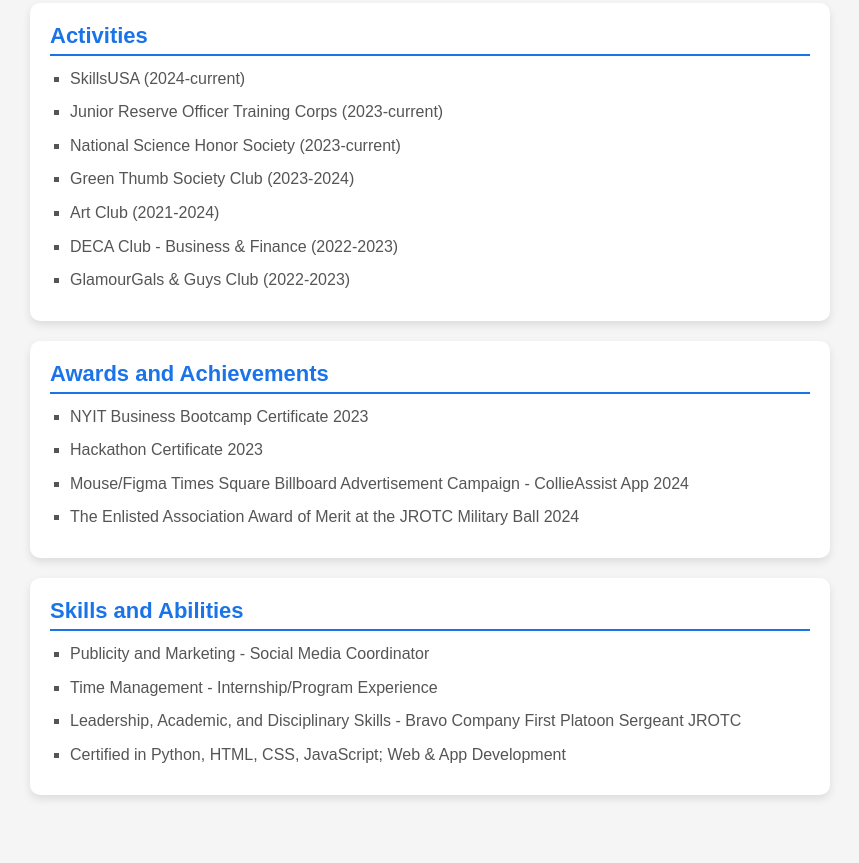
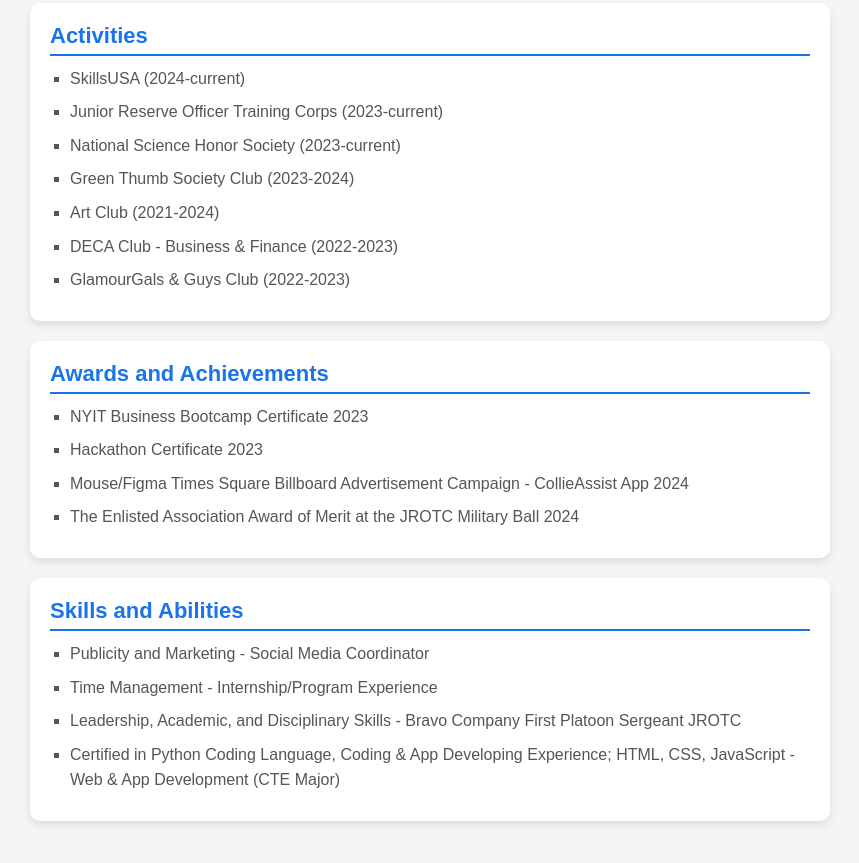
Before and after one commit to shifarabaja/Portfolio, a plain HTML site: page resume.html in a window 1280 px wide. Shown: the part 860-1723 px from the top of the page, without its empty margins (210-1069 px from the left). Drawn offline with Linux system fonts and the light colour scheme.

Commit message:
Update resume.html

```diff
--- a/resume.html
+++ b/resume.html
@@ -69,7 +69,8 @@
                     <li>Publicity and Marketing - Social Media Coordinator</li>
                     <li>Time Management - Internship/Program Experience</li>
                     <li>Leadership, Academic, and Disciplinary Skills - Bravo Company First Platoon Sergeant JROTC</li>
-                    <li>Certified in Python, HTML, CSS, JavaScript; Web & App Development</li>
+                    <li>Certified in Python Coding Language, Coding & App Developing Experience; HTML, CSS, JavaScript - Web & App Development (CTE Major)
+</li>
                 </ul>
             </div>
         </section>
```
